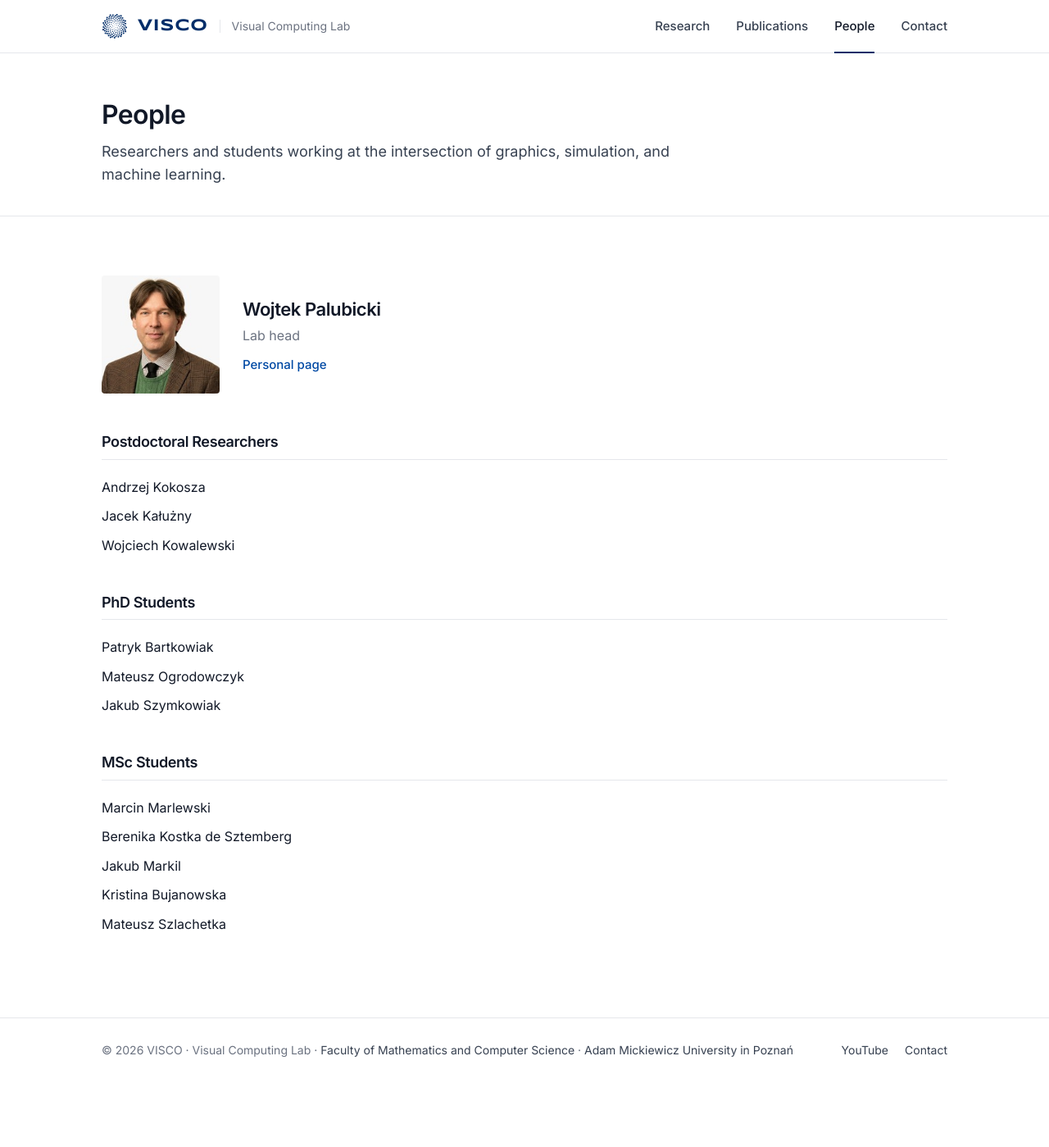
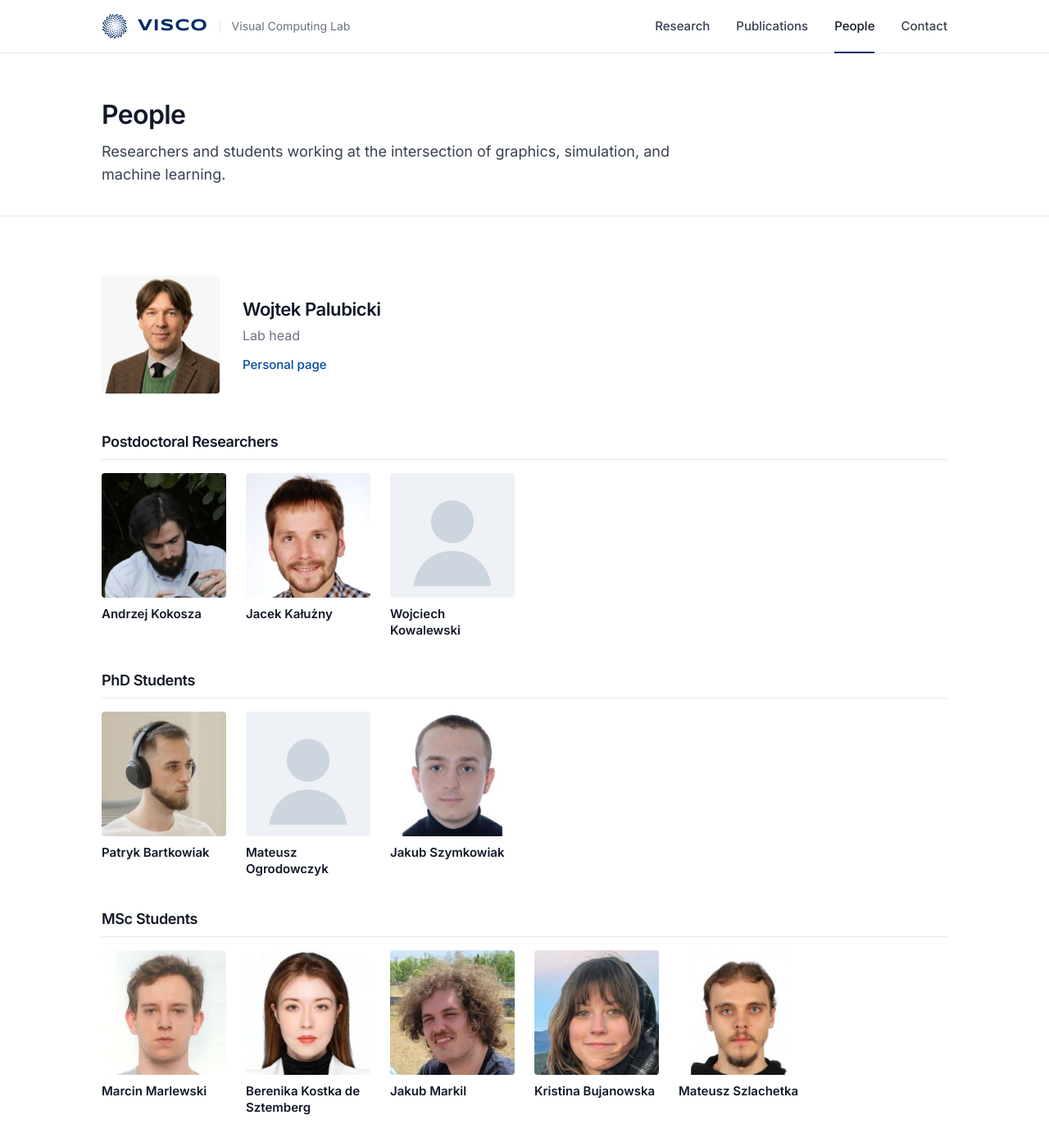
Before and after one commit to VisCoLab/VisCoLab.github.io, a Jekyll site: the page built from people.html, in a window 1280 px wide and 1400 px high. Shown: the whole window at 82% size. Built offline with Jekyll 4.4.1, drawn with Linux system fonts in a browser that asks for light colours.

Commit message:
People: photos are back, as a uniform grid
Ten of the twelve members now have a portrait (photos from Patryk,
2026-10-14), each cropped to the same 400 x 400 head-and-shoulders square
and stripped of metadata. The four passport shots are widened to a square
with their own background colour so neither hair nor chin is cut. Wojciech
Kowalewski and Mateusz Ogrodowczyk show a neutral silhouette until they send
one. The lab head keeps the larger card.

Co-Authored-By: Claude Opus 5.5 <noreply@anthropic.com>

```diff
--- a/assets/css/main.css
+++ b/assets/css/main.css
@@ -140,10 +140,14 @@ ul { margin: 0; padding: 0; }
 .lead-role { margin: 2px 0 10px; color: var(--ink-3); }
 .lead-link { margin: 0; font-size: 0.9375rem; font-weight: 500; }
 .group-title { font-size: 1.125rem; padding: 40px 0 10px; margin-bottom: 16px; border-bottom: 1px solid var(--line); }
-.names { list-style: none; font-size: 1rem; }
-.names li { padding: 5px 0; }
-.names a { color: var(--ink); }
-.names a:hover { color: var(--link); }
+.people { list-style: none; display: grid; grid-template-columns: repeat(auto-fill, minmax(150px, 1fr)); gap: 28px 24px; }
+.person { display: flex; flex-direction: column; }
+.person-photo { display: block; aspect-ratio: 1 / 1; overflow: hidden; border-radius: var(--radius); background: #eef1f5; margin-bottom: 10px; }
+.person-photo img { width: 100%; height: 100%; object-fit: cover; }
+.person-photo svg { width: 100%; height: 100%; fill: #cdd5df; }
+.person-name { font-size: 0.9375rem; font-weight: 600; line-height: 1.35; }
+.person-name a { color: var(--ink); }
+.person-name a:hover { color: var(--link); }
 
 /* ---------- research ---------- */
 .theme { display: grid; grid-template-columns: 320px minmax(0, 1fr); gap: 44px; padding: 44px 0; border-bottom: 1px solid var(--line); scroll-margin-top: 72px; }
@@ -196,5 +200,6 @@ ul { margin: 0; padding: 0; }
   .map { height: 300px; }
   .supporter-logos img { height: calc(var(--h) * 0.7); }
   .lead-photo { width: 112px; height: 112px; }
+  .people { grid-template-columns: repeat(auto-fill, minmax(128px, 1fr)); gap: 22px 16px; }
   .footer-inner { flex-direction: column; align-items: flex-start; }
 }
--- a/people.html
+++ b/people.html
@@ -23,9 +23,18 @@ lede: Researchers and students working at the intersection of graphics, simulati
       {%- endfor %}
       {%- else %}
     <h2 class="group-title">{{ g.title }}</h2>
-    <ul class="names">
+    <ul class="people">
       {%- for m in members %}
-      <li>{% if m.url %}<a href="{{ m.url }}">{{ m.name }}</a>{% else %}{{ m.name }}{% endif %}</li>
+      <li class="person">
+        <span class="person-photo">
+          {%- if m.photo -%}
+          <img src="{{ '/images/people/' | append: m.photo | relative_url }}" alt="{{ m.name }}" loading="lazy" width="400" height="400">
+          {%- else -%}
+          <svg viewBox="0 0 64 64" aria-hidden="true" focusable="false"><circle cx="32" cy="25" r="11"/><path d="M12 58c1.5-11 9.5-18 20-18s18.5 7 20 18z"/></svg>
+          {%- endif -%}
+        </span>
+        <span class="person-name">{% if m.url %}<a href="{{ m.url }}">{{ m.name }}</a>{% else %}{{ m.name }}{% endif %}</span>
+      </li>
       {%- endfor %}
     </ul>
       {%- endif -%}
```
Also changed, not shown: _data/people.yml (+11 -10 lines), README.md, images/people/bartkowiak.jpg (added), images/people/bujanowska.jpg (added), images/people/kaluzny.jpg (added), images/people/kokosza.jpg (added), images/people/markil.jpg (added), images/people/marlewski.jpg (added), images/people/palubicki.jpg, images/people/szlachetka.jpg (added), images/people/sztemberg.jpg (added), images/people/szymkowiak.jpg (added).
